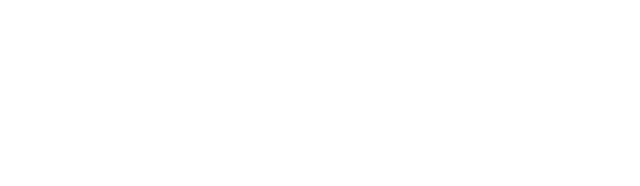
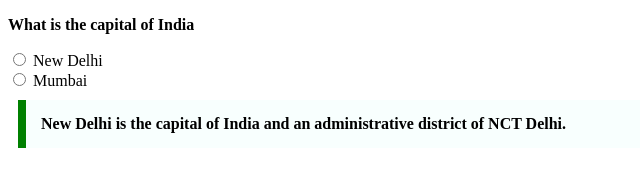
Before and after one commit to acciojob/trivia-sammiewithacookie, a website: page main.html in a window 1280 px wide. Shown: the whole page, without its empty margins (0-640 px from the left). Drawn offline with Linux system fonts and the light colour scheme.

Commit message:
created a submission

```diff
--- a/main.html
+++ b/main.html
@@ -8,6 +8,20 @@
 
 <body>
 	<!-- the entire body must be written by student -->
+	<p><b>What is the capital of India</b></p>
+	<div>
+	<input type="radio" name="radio">
+	<label for="radio">New Delhi</label>
+	</div>
+	<div>
+	<input type="radio" name="radio">
+	<label for="radio">Mumbai</label>
+	</div>
+	<blockquote cite="https://en.wikipedia.org/wiki/New_Delhi" class="capital">
+	<b>
+	 New Delhi is the capital of India and an administrative district of NCT Delhi.
+	</b>
+	</blockquote>
     <script type="text/javascript" src="./script.js">
 </script>
 
--- a/styles.css
+++ b/styles.css
@@ -1,2 +1,9 @@
-
+.capital{
+	max-width: 600px;
+	margin: 10px;
+	padding: 15px;
+	border-left: 8px solid green;
+	background-color: #f8fffe;
+	font-weight: bold;
+}
 /* Your CSS Code here. */
```
